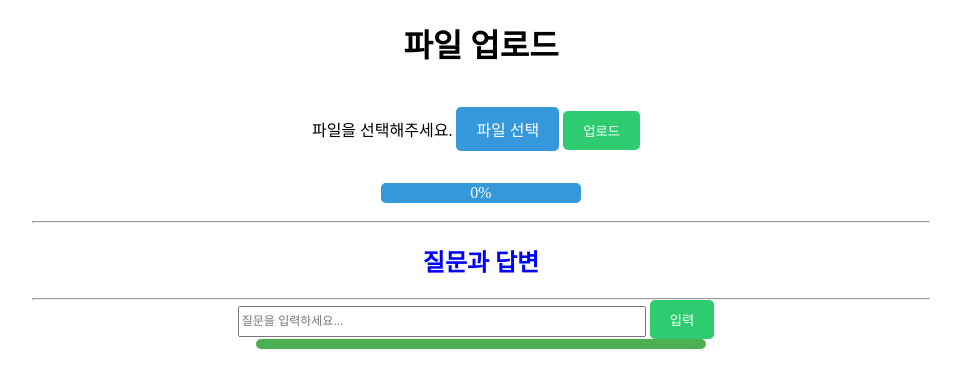
After one commit to inevertoldu/chatgpt, a Flask app: page /upload in a window 1280 px wide. The commit adds this page. Shown: the top 388 px of the page, without its empty margins (159-1120 px from the left). Run offline with Flask 3, Linux system fonts and the light colour scheme; parts of the project's set-up code (start-up, migrations or seed data) failed here and were passed over; some libraries are stand-ins or nearby versions.

Commit message:
service update

```diff
--- a/static/style.css
+++ b/static/style.css
@@ -45,7 +45,6 @@ ul {
     margin: 3px;
 }
 
-
 .user-id {
     font-family: arial;
     font-size: 16px;
--- /dev/null
+++ b/templates/upload.html
@@ -0,0 +1,295 @@
+<!DOCTYPE html>
+<html>
+<head>
+    <meta charset='UTF-8' />
+    <title>자신의 데이터셋을 기반으로 한 질의 응답 모형(Question-Answering Model)</title>
+    <link rel='stylesheet' href='{{ url_for('static', filename='style.css') }}' />
+    <style>
+        body {
+            display: flex;
+            flex-direction: column;
+            align-items: center;
+            justify-content: center;
+            margin: 0;
+        }
+
+        h1 {
+            margin-top: 20px;
+        }
+
+        form {
+            margin-top: 20px;
+        }
+
+        input[type="file"] {
+            display: none;
+        }
+
+        input[type="button"]:hover {
+            background-color: #397814;
+        }
+
+        label {
+            display: inline-block;
+            padding: 10px 20px;
+            background-color: #3498db;
+            color: #fff;
+            cursor: pointer;
+            border-radius: 5px;
+        }
+
+        label:hover {
+            background-color: #1e90ff;
+        }
+
+        .filename {
+            display: inline-block;
+            margin-top: 10px;
+            align-items: center;
+        }
+
+        input[type="button"] {
+            display: inline-block;
+            margin-right: 10px; /* 버튼 사이의 간격 조정 */
+            padding: 10px 20px;
+            background-color: #2ecc71;
+            color: #fff;
+            border: none;
+            border-radius: 5px;
+            cursor: pointer;
+        }
+
+        .progress {
+            margin-top: 10px;
+            width: 200px;
+            background-color: #f1f1f1;
+            border-radius: 5px;
+            margin: auto;
+        }
+
+        .progress-bar {
+            height: 20px;
+            background-color: #3498db;
+            text-align: center;
+            line-height: 20px;
+            color: white;
+            border-radius: 5px;
+        }
+
+        .status-container {
+            display: flex;
+            align-items: center;
+            justify-content: center;
+          }
+
+        .qa-progress-bar {
+            width: 450px;
+            height: 10px;
+            background-color: #f2f2f2;
+            border-radius: 5px;
+          }
+
+        .qa-progress-bar-fill {
+            height: 100%;
+            background-color: #4CAF50;
+            border-radius: 5px;
+            transition: width 0.5s;
+          }
+
+        #question-input {
+            width: 400px; /* 원하는 길이로 조절하세요 */
+            height: 25px; /* 텍스트박스의 높이도 원하는 만큼 설정하세요 */
+            font-size: 12px; /* 폰트 크기 등 스타일도 원하는대로 설정하세요 */
+        }
+    </style>
+    <script src="https://code.jquery.com/jquery-3.6.0.min.js"></script>
+    <script>
+        function onPageLoad() {
+            // 페이지 로드가 완료되었을 때 실행할 작업을 여기에 작성합니다.
+            stopProgress();
+
+            document.addEventListener('DOMContentLoaded', onPageLoad);
+        }
+    </script>
+    {{ moment.include_moment() }}
+</head>
+<body>
+    <h1 align='center'>파일 업로드</h1>
+    {% if message %}
+        <p align='center'>{{ message }}</p>
+    {% endif %}
+    <form id="upload-form" action="http://127.0.0.1:5000/upload" method="post" enctype="multipart/form-data">
+        {{ form.csrf_token }}
+        <div class="filename" id="filename-placeholder">파일을 선택해주세요.</div>
+        <label for="file-upload">파일 선택</label>
+        <input type="file" id="file-upload" name="file">
+        <input type="button" value="업로드" onclick="uploadFile()">
+    </form>
+
+    <p></p>
+    <!-- 프로그레스바 -->
+    <div class="progress">
+        <div class="progress-bar" id="progress-bar" role="progressbar" aria-valuemin="0" aria-valuemax="100" aria-valuenow="0">0%</div>
+    </div>
+    <!-- 분석 결과 영역 -->
+    <script>
+        var progressBar;
+        var interval;
+
+        function startProgress() {
+          document.querySelector('.qa-progress-bar-fill').style.display = 'block';
+          progressBar = document.querySelector('.qa-progress-bar-fill');
+          var width = 0;
+          interval = setInterval(function() {
+            if (width >= 100) {
+              clearInterval(interval);
+            } else {
+              width++;
+              progressBar.style.width = width + '%';
+            }
+          }, 50);
+        }
+
+        function stopProgress() {
+          document.querySelector('.qa-progress-bar-fill').style.display = 'block';
+          clearInterval(interval);
+          progressBar.style.width = '0%';
+        }
+
+        function askQuestion() {
+            var questionInput = document.getElementById("question-input");
+            var question = questionInput.value;
+            var chatWindow = $('#chat-window');
+
+            // Check if the question is empty
+            if (!question) {
+              alert("질문을 입력해주세요.");
+              return;
+            }
+
+            // Ask the question to the server using $.ajax()
+            $.ajax({
+              url: "/ask", // 데이터 전송 엔드포인트
+              type: "POST",
+              data: { text: question }, // 텍스트 데이터 전송
+              beforeSend: function () {
+                // 요청 전에 실행되는 콜백 함수
+                startProgress();
+
+                chatWindow.append('<div style="margin-top: 3px; margin-bottom: 3px"><span class="user-id"> ME </span><span class="user-message">' + question + '</span></div>');
+                txt_msg = "요청을 처리하는 중입니다. 기다려 주세요.";
+                $("#arg-window").text(txt_msg);
+              },
+              success: function (data) {
+                // 요청이 성공적으로 완료된 경우 실행되는 콜백 함수
+                if (data.result === "success") {
+                    chatWindow.append('<div style="margin-top: 3px; margin-bottom: 3px"><span class="bot-id"> QA Model </span><span class="bot-message">' + data.answer + '</span></div>');
+                    chatWindow.scrollTop(chatWindow.prop("scrollHeight"));
+                    // Clear the question input field
+                    questionInput.value = "";
+                    txt_msg = "요청이 완료되었습니다.";
+                    $("#arg-window").text(txt_msg);
+                } else {
+                  alert(data.message);
+                }
+              },
+              error: function (xhr, status, error) {
+                // 에러가 발생한 경우 실행되는 콜백 함수
+                alert("서버와 통신하는 도중 에러가 발생하였습니다.");
+                console.error(error);
+                txt_msg = "에러가 발생하였습니다.";
+                $("#arg-window").text(txt_msg);
+              },
+              complete: function () {
+                // 요청이 완료된 후 항상 실행되는 콜백 함수
+                stopProgress();
+              },
+            });
+        }
+    </script>
+    <div id="analysis-result"></div>
+    <br>
+    <hr style='margin: 0 auto; width: 70%'>
+    <h2>질문과 답변</h2>
+    <div id="chat-window" style='margin: 0 auto; width: 70%; text-align: left;'></div>
+    <hr style='margin: 0 auto; width: 70%'>
+    <div id="question">
+        <input type="text" id="question-input" placeholder="질문을 입력하세요...">
+        <input type="button" value="입력" onclick="askQuestion()">
+    </div>
+    <div class="status-container">
+        <div id="arg-window" class="text"></div>
+        <div class="qa-progress-bar">
+          <div class="qa-progress-bar-fill"></div>
+        </div>
+    </div>
+    <script>
+        // 파일 선택 시 파일명 표시
+        document.getElementById("file-upload").addEventListener("change", function () {
+            var filenamePlaceholder = document.getElementById("filename-placeholder");
+            filenamePlaceholder.innerHTML = this.files[0].name;
+        });
+
+        // 파일의 확장자를 가져오는 함수
+        function getFileExtension(filename) {
+            var ext = filename.split('.').pop();
+            return ext.toLowerCase();
+        }
+
+        // 파일 업로드 함수
+        function uploadFile() {
+            var form = document.getElementById("upload-form");
+            var formData = new FormData(form);
+            var fileInput = document.getElementById("file-upload");
+
+            // 선택된 파일이 있는지 확인
+            if (!fileInput.files.length) {
+                alert("파일을 선택해주세요.");
+                return;
+            }
+
+            // 선택된 파일의 확장자 확인
+            var allowedExtensions = ["csv", "xls", "xlsx"]; // 허용하는 파일 확장자 목록
+            var filename = fileInput.files[0].name;
+            var fileExtension = getFileExtension(filename);
+
+            if (allowedExtensions.indexOf(fileExtension) === -1) {
+                alert("csv나 xls 파일만 업로드할 수 있습니다.");
+                return;
+            }
+
+            var progressBar = document.getElementById("progress-bar");
+            var progressContainer = document.querySelector(".progress");
+            progressContainer.style.display = "block";
+
+            var xhr = new XMLHttpRequest();
+            xhr.open(form.method, form.action);
+
+            xhr.upload.onprogress = function (e) {
+                if (e.lengthComputable) {
+                    var percentComplete = (e.loaded / e.total) * 100;
+                    progressBar.setAttribute("aria-valuenow", percentComplete.toFixed(2));
+                    progressBar.innerHTML = percentComplete.toFixed(2) + '%';
+                }
+            };
+
+            xhr.onload = function () {
+                progressContainer.style.display = "none";
+                if (xhr.status === 200) {
+                    var response = JSON.parse(xhr.responseText); // JSON 형식으로 응답 파싱
+                    if (response.result === 'success') {
+                        // 분석 결과를 표시하는 부분
+                        var analysisResultDiv = document.getElementById("analysis-result");
+                        analysisResultDiv.innerHTML = '<h2>데이터셋의 개요</h2><p>' + response.analysis_result + '</p>';
+                    } else {
+                        // 에러 메시지를 표시하는 부분
+                        alert(response.message);
+                    }
+                }
+            };
+
+            xhr.send(formData);
+        }
+    </script>
+</body>
+</html>
```
Also changed, not shown: app1.py (+100 -1 lines), app2.py (+7 -1 lines), 4 other files.
